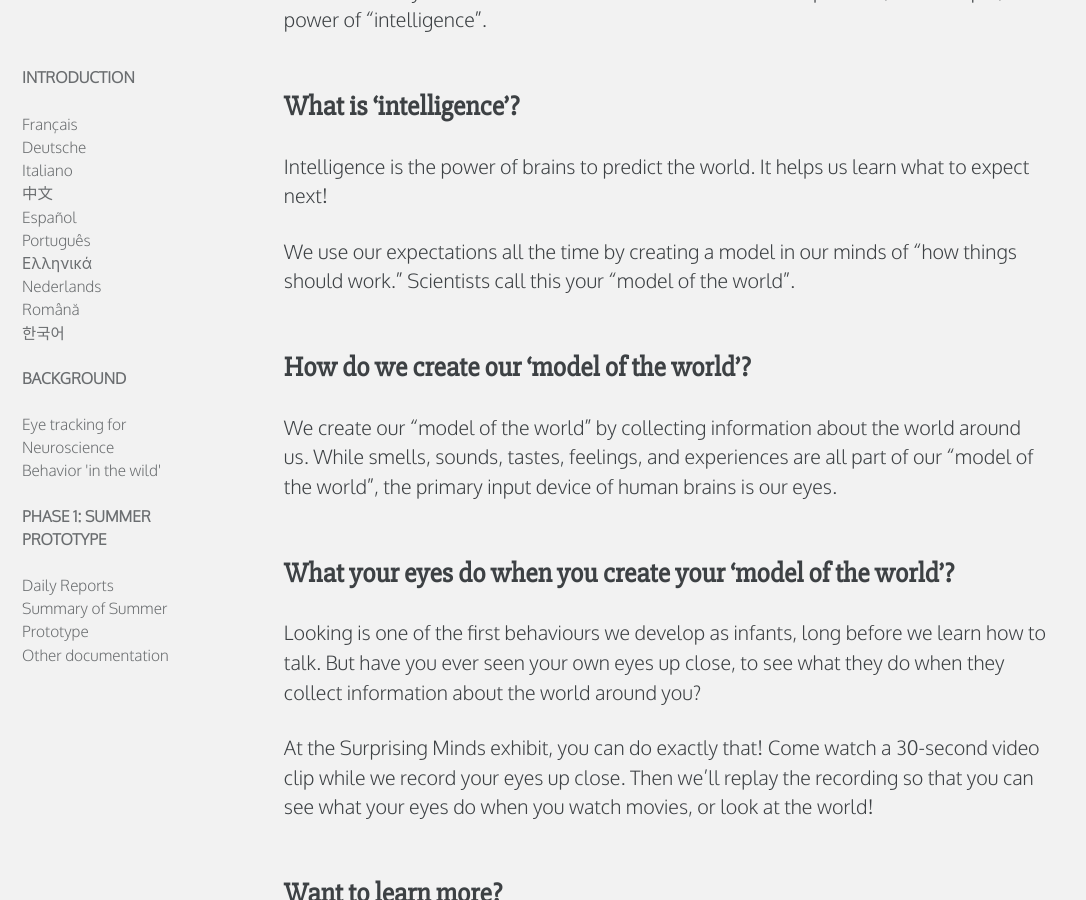
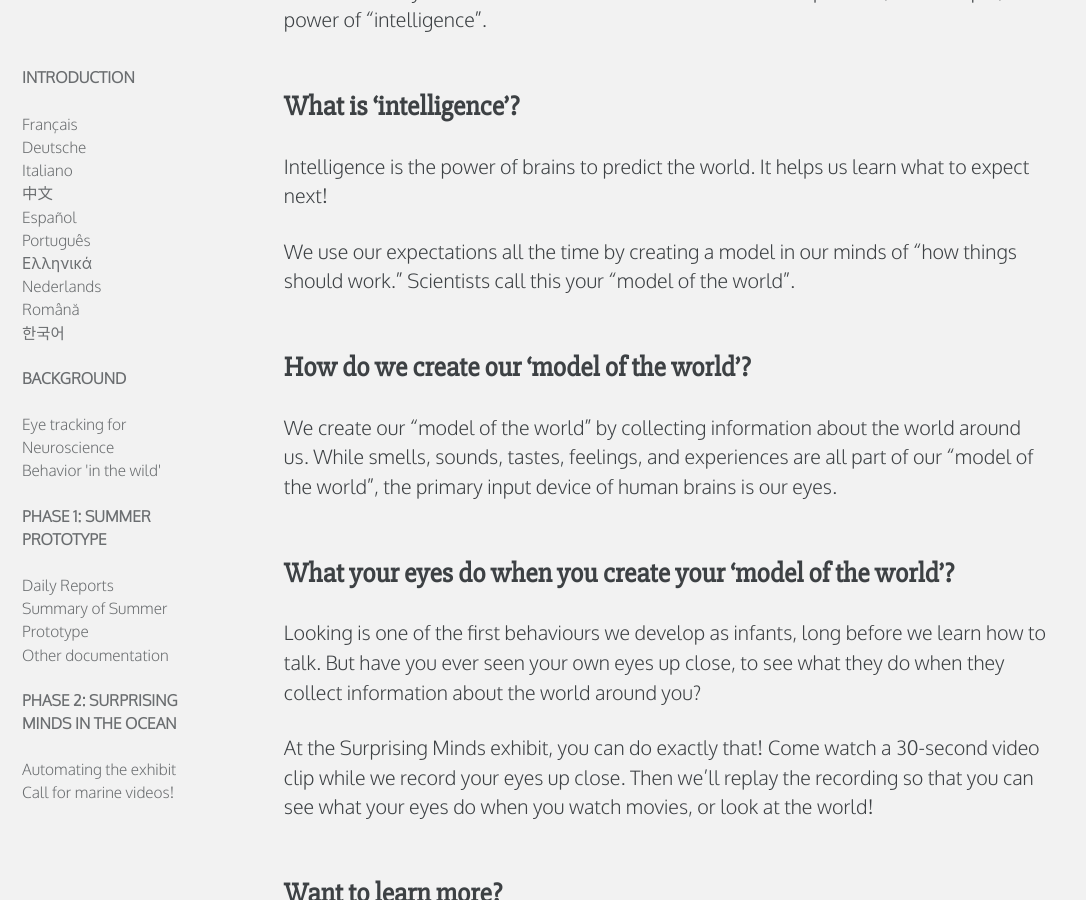
Before and after one commit to everymind/SurprisingMinds, a Jekyll site: the page built from index.md, in a window 1280 px wide and 900 px high, scrolled down 1263 px. Shown: the whole window, without its empty margins (0-1086 px from the left). Built offline with Jekyll 4.4.1, drawn with Linux system fonts in a browser that asks for light colours.

Commit message:
Update navigation.yml
added phase 2 of the exhibit

```diff
--- a/_data/navigation.yml
+++ b/_data/navigation.yml
@@ -59,3 +59,10 @@ docs:
         url: /documentation/summary-of-summer-prototype/
       - title: "Other documentation"
         url: /categories/#documentation
+
+  - title: "Phase 2: Surprising Minds in the Ocean"
+    children:
+      - title: "Automating the exhibit"
+        url: /documentation/Surprising-Minds-2/
+      - title: "Call for marine videos!"
+        url:
```
